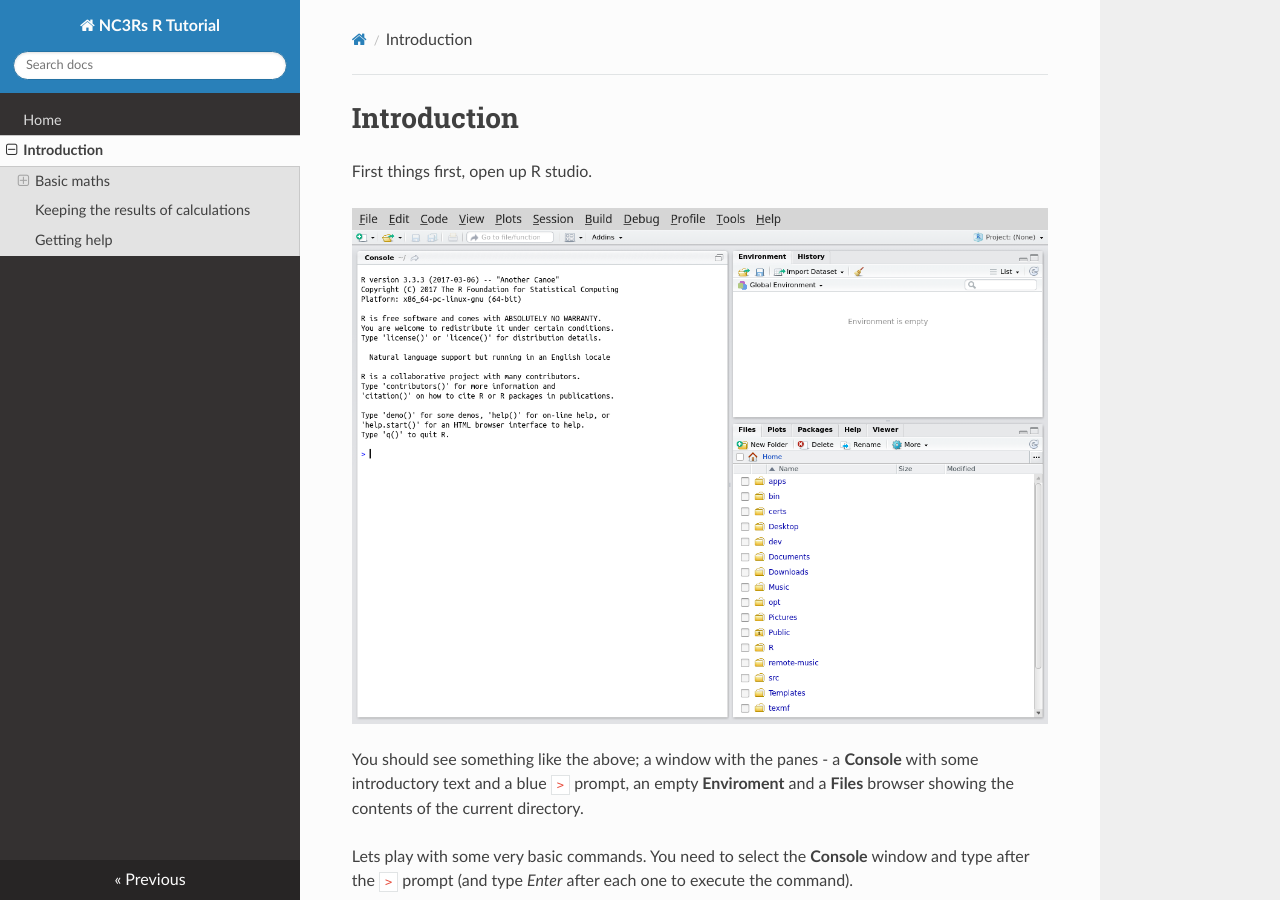
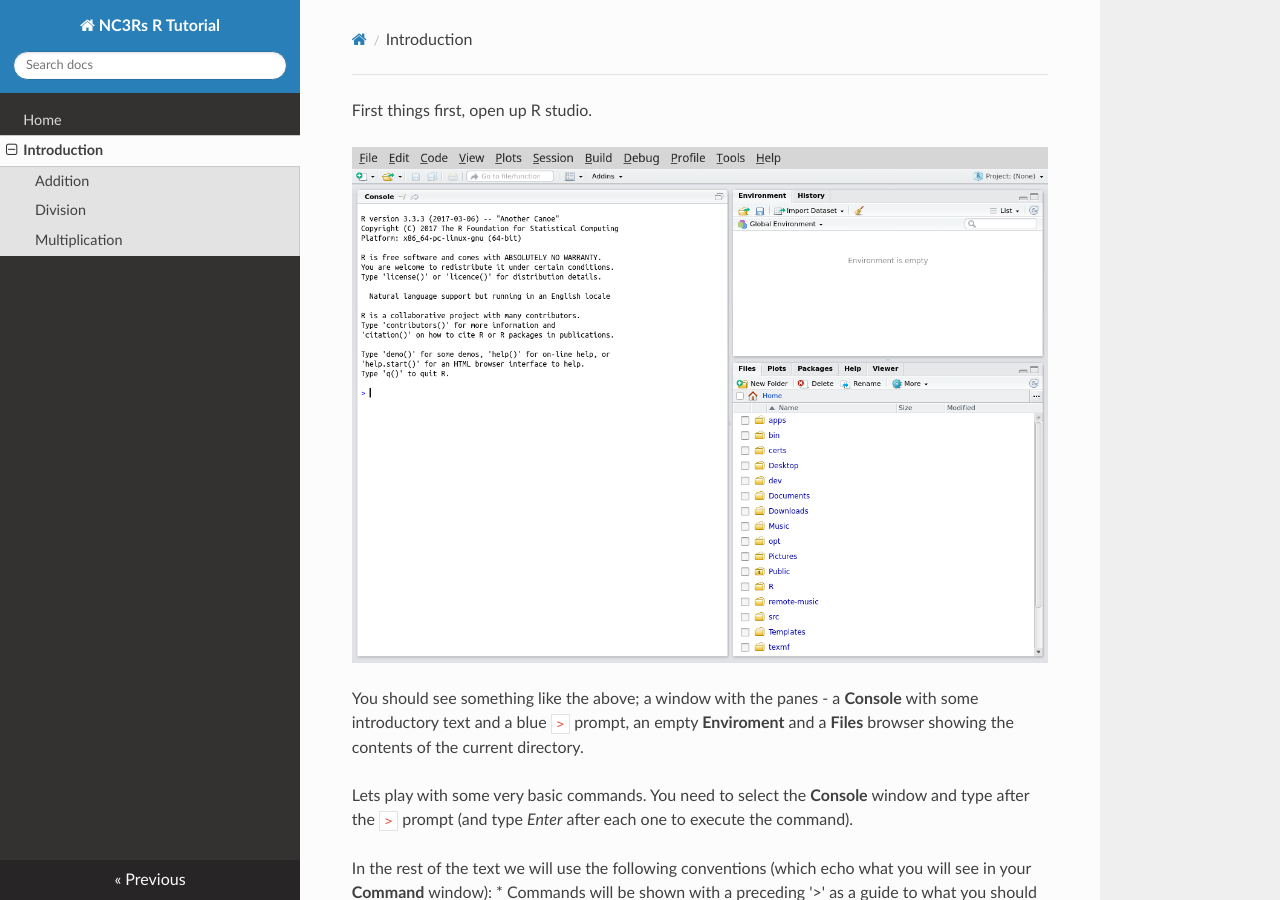
Before and after one commit to dww100/nc3rs-r-tutorial, an MkDocs documentation site: the page built from docs/intro.md, in a window 1280 px wide and 900 px high. Built offline with MkDocs 1.6.1, drawn with Linux system fonts in a browser that asks for light colours; nearby versions of some CDN libraries; old or Windows-style settings are respelled for this version of MkDocs.

Commit message:
Update intro to the new style

```diff
--- a/docs/intro.md
+++ b/docs/intro.md
@@ -1,5 +1,3 @@
-# Introduction
-
 First things first, open up R studio.
 
 ![R Studio at startup](images/rstudio-startup.png)
```
Also changed, not shown: other parts of docs/intro.md (+0 -2 lines).
